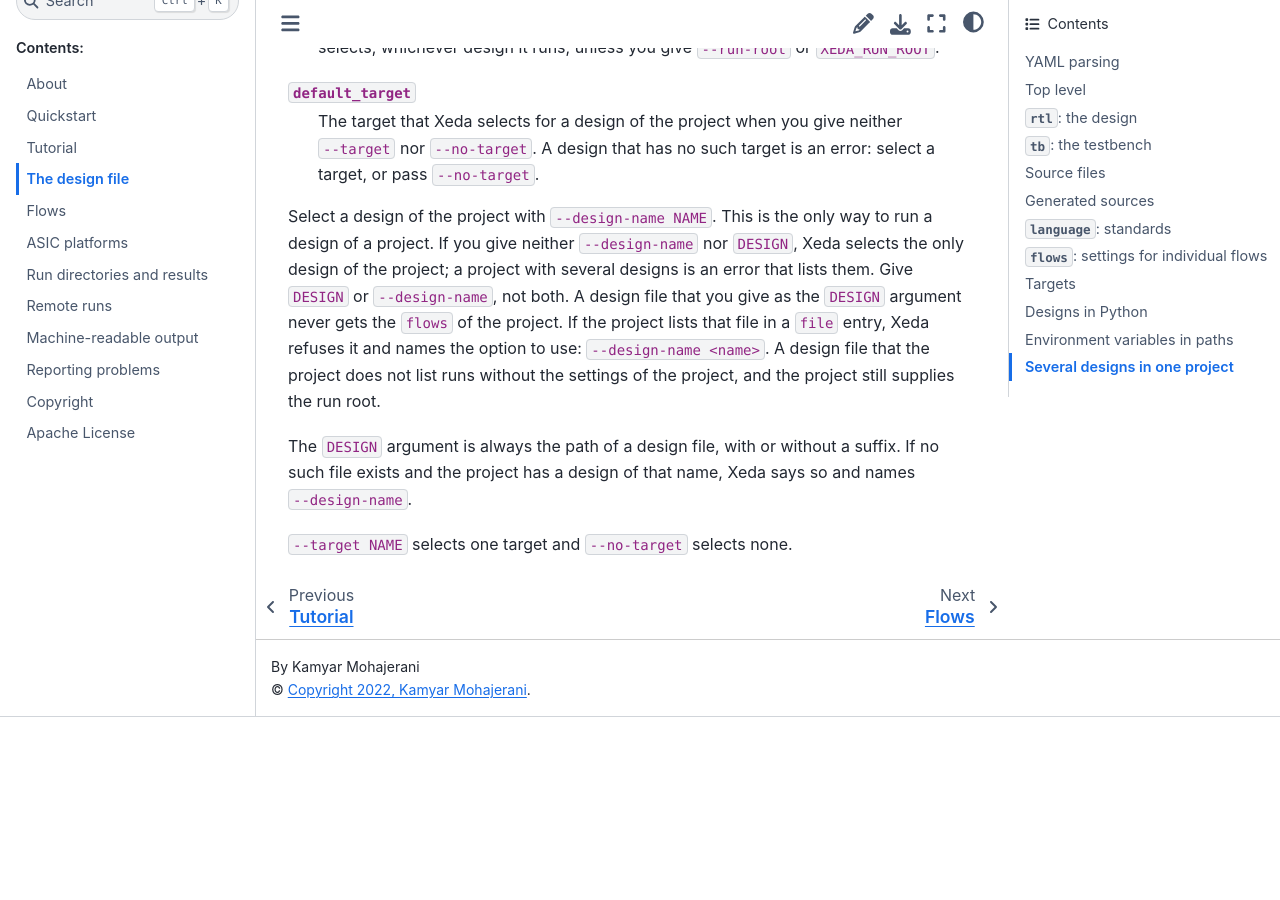
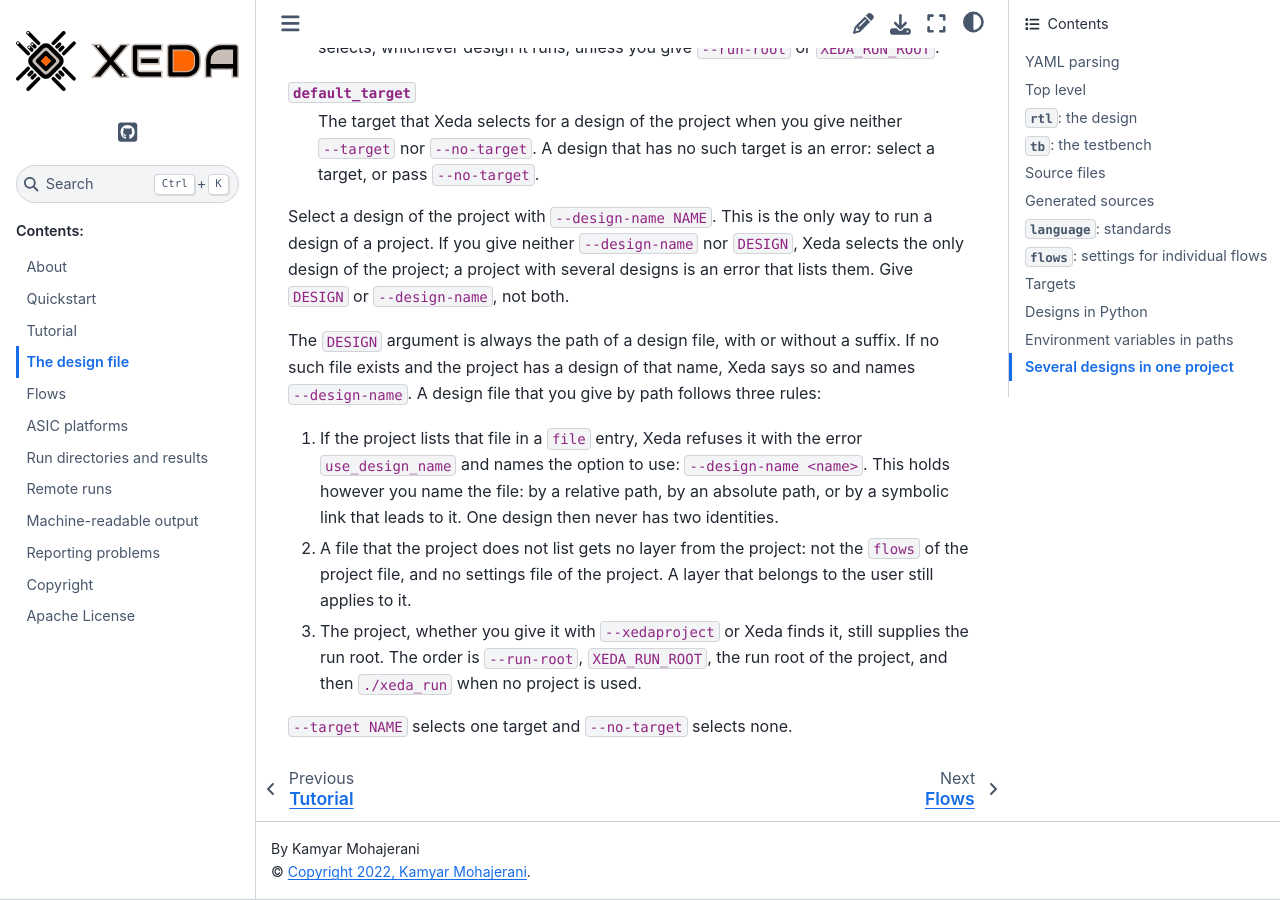
Before and after one commit to XedaHQ/xeda, a Sphinx documentation site: the page built from docs/design-file.rst, in a window 1280 px wide and 900 px high, scrolled down 28366 px. Built offline with Sphinx 7.4.7 and the Sphinx Book theme 1.1.4, drawn with Linux system fonts in a browser that asks for light colours; before the commit the page ends 29083 px from its top, so only the background shows below that.

Commit message:
State and test the three rules for a design file given by path
A design file that the project lists is refused with use_design_name, whether it is named by a
relative path, an absolute path, a path with .. or through a symbolic link, and also when the
project entry is the link. A file the project does not list gets no layer from the project and
runs on its own. The project, given or found, still supplies the run root. The design file
page, the run directory page and both copies of the skill state the three rules.

```diff
--- a/docs/design-file.rst
+++ b/docs/design-file.rst
@@ -1165,12 +1165,21 @@
 Select a design of the project with ``--design-name NAME``. This is the only way to run a design
 of a project. If you give neither ``--design-name`` nor ``DESIGN``, Xeda selects the only design of
 the project; a project with several designs is an error that lists them. Give ``DESIGN`` or
-``--design-name``, not both. A design file that you give as the ``DESIGN`` argument never gets the ``flows`` of
-the project. If the project lists that file in a ``file`` entry, Xeda refuses it and names the
-option to use: ``--design-name <name>``. A design file that the project does not list runs without
-the settings of the project, and the project still supplies the run root.
+``--design-name``, not both.
 
 The ``DESIGN`` argument is always the path of a design file, with or without a suffix. If no such
 file exists and the project has a design of that name, Xeda says so and names ``--design-name``.
+A design file that you give by path follows three rules:
+
+1. If the project lists that file in a ``file`` entry, Xeda refuses it with the error
+   ``use_design_name`` and names the option to use: ``--design-name <name>``. This holds however
+   you name the file: by a relative path, by an absolute path, or by a symbolic link that leads to
+   it. One design then never has two identities.
+2. A file that the project does not list gets no layer from the project: not the ``flows`` of the
+   project file, and no settings file of the project. A layer that belongs to the user still
+   applies to it.
+3. The project, whether you give it with ``--xedaproject`` or Xeda finds it, still supplies the run
+   root. The order is ``--run-root``, ``XEDA_RUN_ROOT``, the run root of the project, and then
+   ``./xeda_run`` when no project is used.
 
 ``--target NAME`` selects one target and ``--no-target`` selects none.
--- a/docs/run-directories.rst
+++ b/docs/run-directories.rst
@@ -11,8 +11,9 @@
 
 Every run directory lies in the run root. The default run root is ``./xeda_run``. Change it with
 ``--run-root``, the ``XEDA_RUN_ROOT`` environment variable or the API's ``run_root``. When you give
-neither the option nor the variable, ``xeda run`` uses the run root of the project file that it
-selects (its ``run_root`` key, else ``xeda_run`` beside the file). The first time Xeda uses a run root, it creates the directory (or takes an existing empty
+neither the option nor the variable, ``xeda run`` uses the run root of the project file that you
+give or that it finds (its ``run_root`` key, else ``xeda_run`` beside the file), also when the design
+is a design file that the project does not list. The first time Xeda uses a run root, it creates the directory (or takes an existing empty
 one) and marks it with three files. The ``.xeda-run-root`` file is the marker. The ``.gitignore`` file holds ``*`` and the
 ``CACHEDIR.TAG`` file is the standard cache-directory tag, so version control and backup tools leave
 the tree alone. Everything under a marked run root belongs to Xeda. Keep nothing of yours there (see
```
Also changed, not shown: changelog.d/design-file-by-path-rules.changed.md (added, +2 -0 lines), src/xeda/data/agent/references/design-file.md (+6 -3 lines), .claude/skills/xeda/references/design-file.md, 1 other file.
